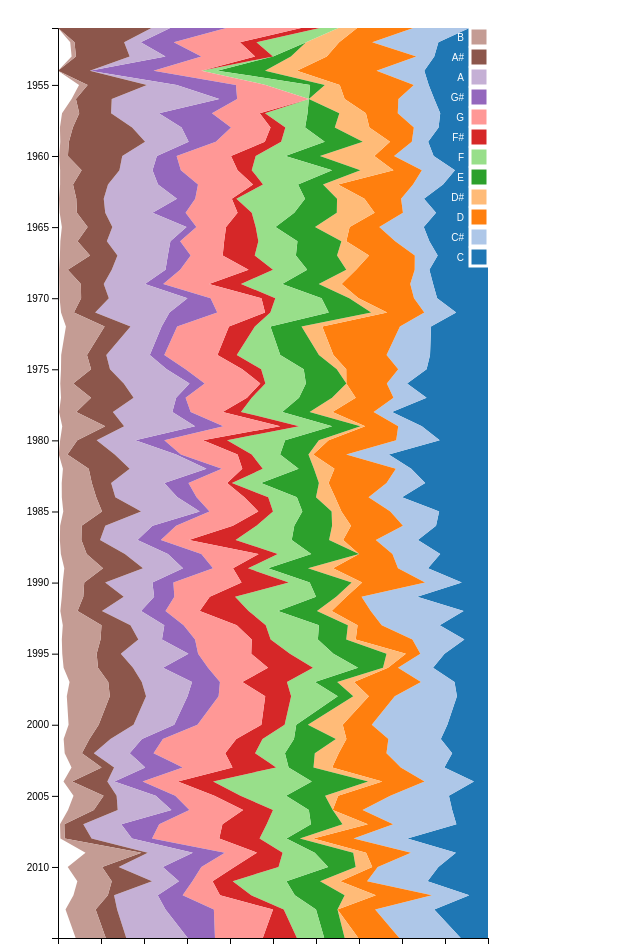
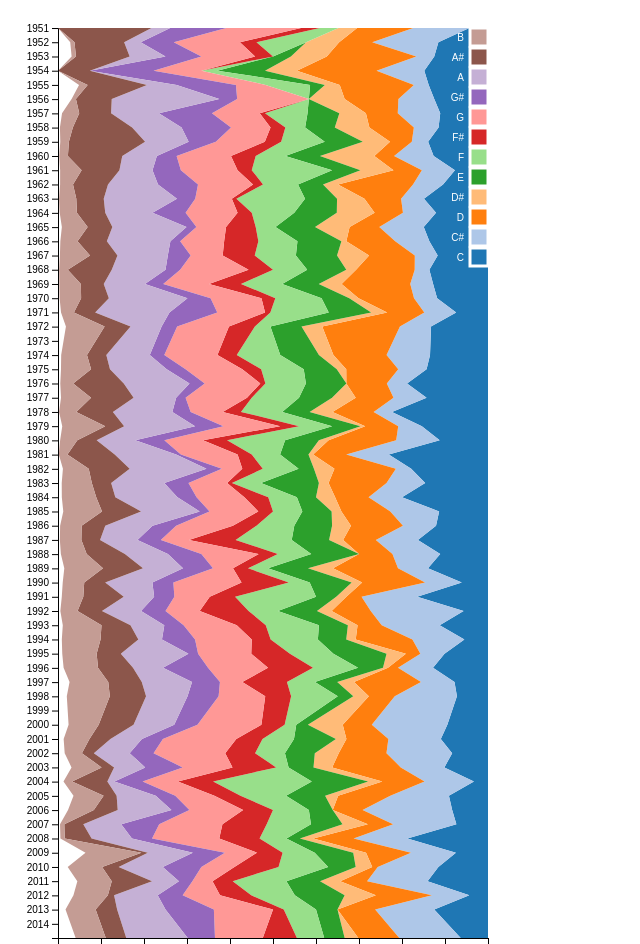
Before and after one commit to codyjroberts/p2-424, a website: page stacked/index.html in a window 1280 px wide. Shown: the top 944 px of the page, without its empty margins (0-640 px from the left). Drawn offline with nearby package versions, Linux system fonts and the light colour scheme.

Commit message:
more stuff

```diff
--- a/stacked/index.html
+++ b/stacked/index.html
@@ -51,7 +51,7 @@ var area = d3.area()
 
     g.append("g")
       .attr("class", "axis axis--y")
-      .call(d3.axisLeft(x));
+      .call(d3.axisLeft(x).ticks(50));
 
     var legend = g.selectAll(".legend")
       .data(data.columns.slice(1).reverse())
```
